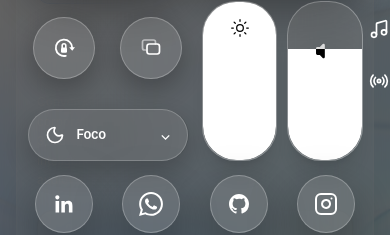
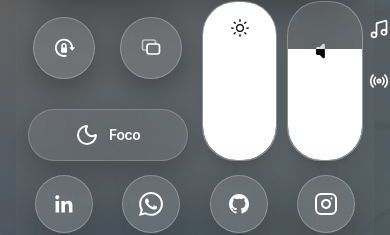
Before and after one commit to fabiorodrigues-tech-dev/portfolio-liquid-glass-experience, a React (Vite) app: page / in a window 390 px wide. Both pictures are taken after a click on the button 358 px from the left and 20 px from the top of the page. Shown: the part 231-466 px from the top of the page. Built offline with nearby package versions, Linux system fonts and the light colour scheme; a web font is replaced by a local one.

Commit message:
feat(mobile): amplia icone da lua no botao Foco e remove chevron inferior

```diff
--- a/src/components/mobile/ControlCenterMobile.tsx
+++ b/src/components/mobile/ControlCenterMobile.tsx
@@ -547,14 +547,14 @@ export const ControlCenterMobile: React.FC<ControlCenterMobileProps> = ({
                   </button>
                 </div>
 
-                {/* Botão FOCO Redesenhado (Cápsula horizontal confortável com ícone ampliado) */}
+                {/* Botão FOCO (Cápsula horizontal com ícone ampliado e layout limpo) */}
                 <button
                   type="button"
                   onClick={() => {
                     triggerHaptic()
                     onToggleFocusMode()
                   }}
-                  className={`h-[52px] w-full rounded-full border px-4 flex items-center justify-between select-none active:scale-95 transition-all cursor-pointer shadow-[0_10px_30px_rgba(0,0,0,0.25)] ${
+                  className={`h-[52px] w-full rounded-full border px-4 flex items-center justify-center gap-2.5 sm:gap-3 select-none active:scale-95 transition-all cursor-pointer shadow-[0_10px_30px_rgba(0,0,0,0.25)] ${
                     isFocusMode
                       ? 'bg-indigo-600/35 border-indigo-400/50 text-white shadow-[0_0_20px_rgba(99,102,241,0.35)]'
                       : 'bg-white/[0.12] dark:bg-white/[0.09] hover:bg-white/15 backdrop-blur-3xl border-white/20 dark:border-white/10 text-white/90'
@@ -562,11 +562,8 @@ export const ControlCenterMobile: React.FC<ControlCenterMobileProps> = ({
                   title="Modo Foco: Oculta o Dock e minimiza distrações"
                   aria-label="Modo Foco"
                 >
-                  <div className="flex items-center gap-3">
-                    <Moon className={`w-5 h-5 transition-colors ${isFocusMode ? 'text-indigo-400 fill-indigo-400' : 'text-white/85'}`} />
-                    <span className="text-[13px] sm:text-sm font-semibold tracking-tight">Foco</span>
-                  </div>
-                  <span className="text-white/40 text-sm font-medium">⌄</span>
+                  <Moon className={`w-6 h-6 transition-transform duration-200 ${isFocusMode ? 'text-indigo-400 fill-indigo-400 scale-105' : 'text-white/85'}`} />
+                  <span className="text-sm font-semibold tracking-tight">Foco</span>
                 </button>
               </div>
 
```
